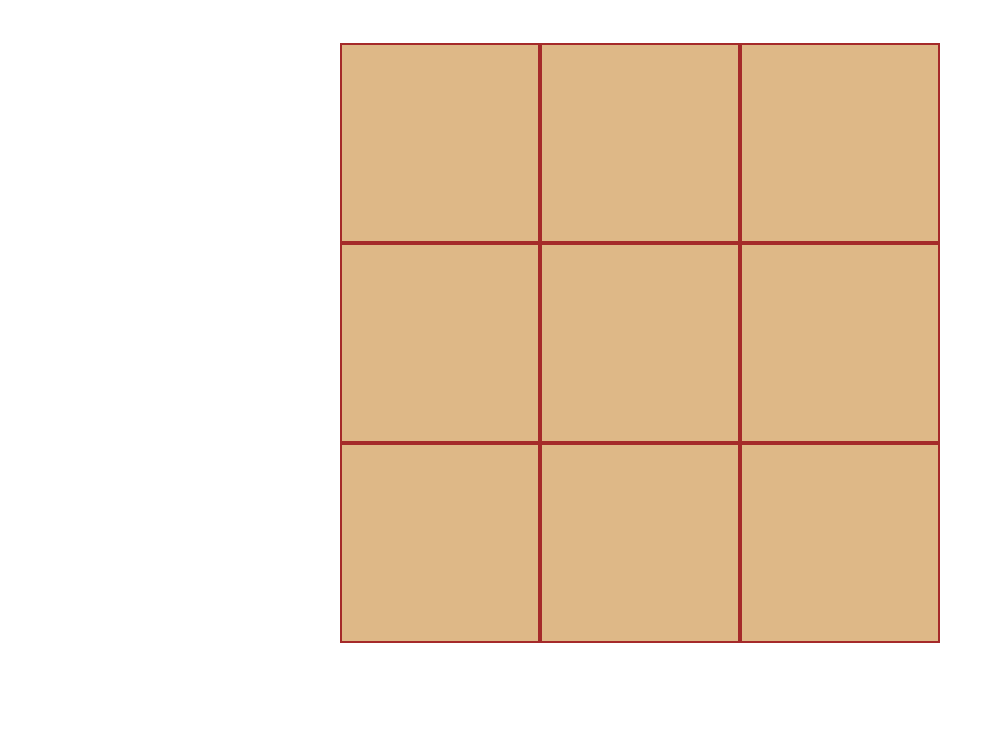
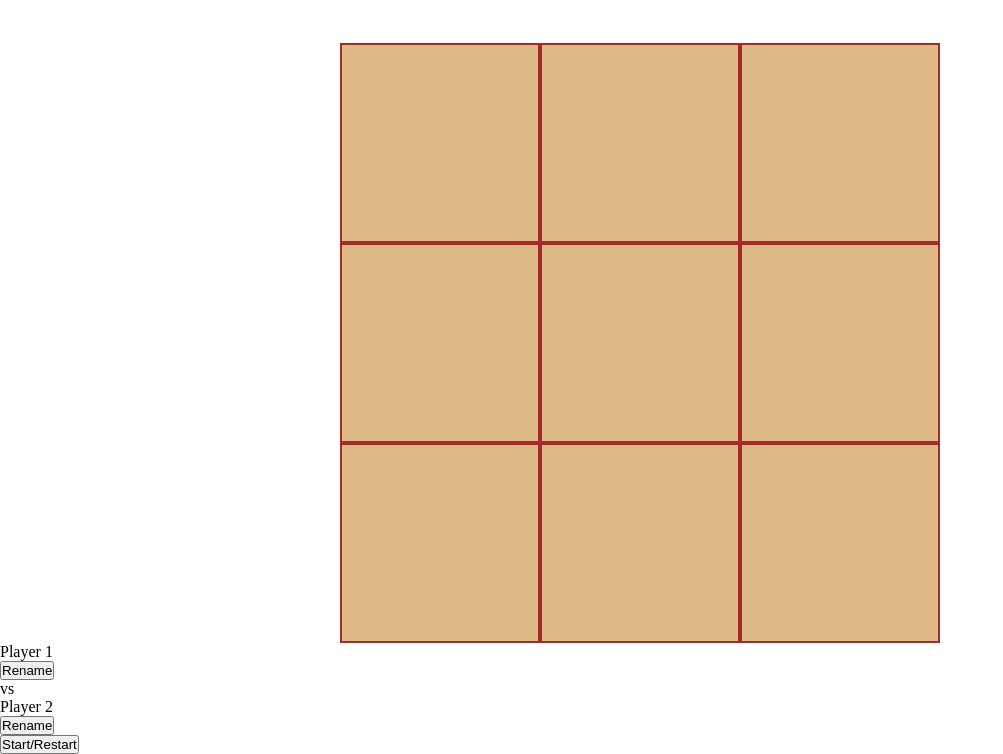
Before and after one commit to MatiasBastarrica/tic-tac-toe-top, a plain HTML site: page index.html in a window 1280 px wide. Shown: the part 138-892 px from the top of the page, without its empty margins (0-1003 px from the left). Before the commit the page ends 800 px from the top, so only its background shows below. Drawn offline with Linux system fonts and the light colour scheme.

Commit message:
Add interactivity with buttons
Two buttons will rename the players's name and
another button will start or restart the game.

```diff
--- a/index.html
+++ b/index.html
@@ -19,6 +19,19 @@
       <div class="cell"></div>
       <div class="cell"></div>
     </div>
+    <div class="players-container">
+      <div class="player-1">
+        <div class="player-1__name">Player 1</div>
+        <button type="button" class="player-1-btn">Rename</button>
+      </div>
+      <div>vs</div>
+      <div class="player-2">
+        <div class="player-2__name">Player 2</div>
+        <button type="button" class="player-2-btn">Rename</button>
+      </div>
+    </div>
+    <button type="button" class="start-restart-btn">Start/Restart</button>
+    <div class="results"></div>
     <script src="script2.js"></script>
   </body>
 </html>
```
